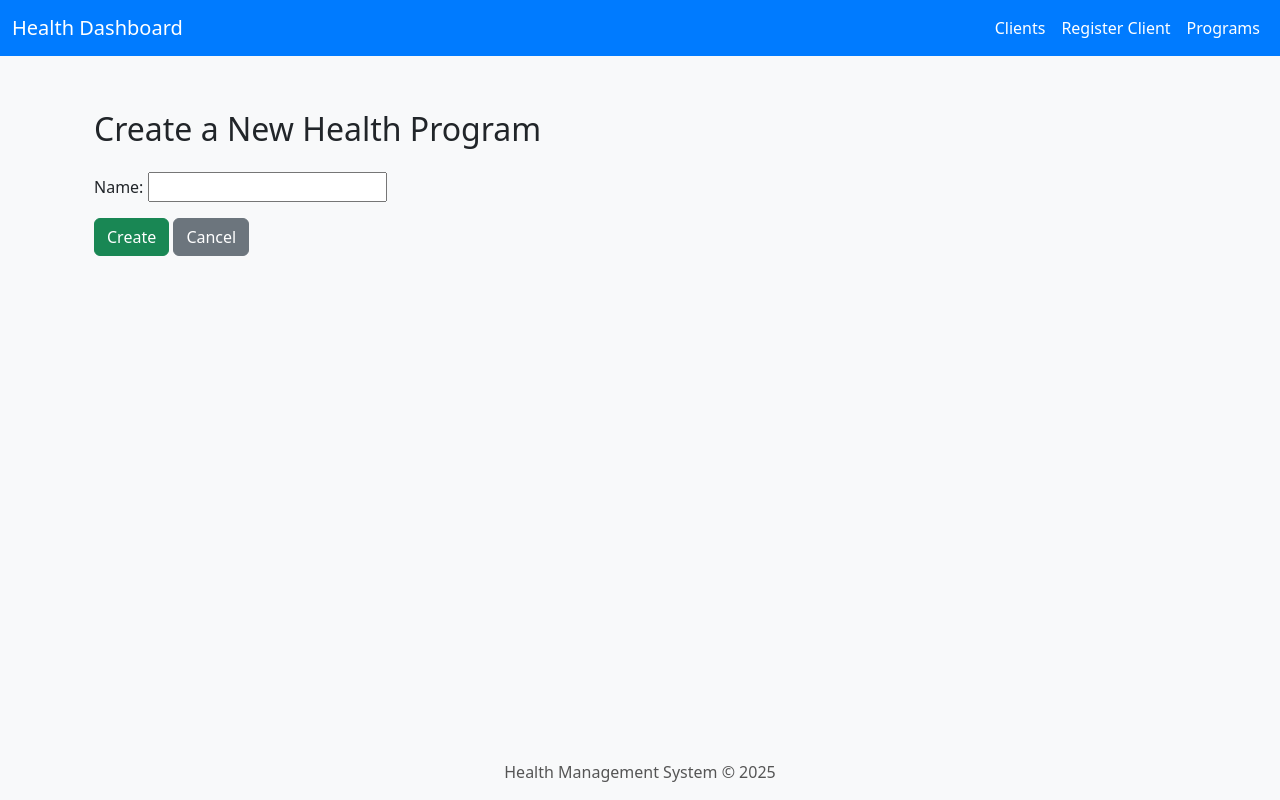
After one commit to Leeshirn/CEMA-Software-Engineering, a Django app: page /programs/create/ in a window 1280 px wide. The commit adds this page. Run offline with Django 5.2, Linux system fonts and the light colour scheme.

Commit message:
updating the clients edit feature and  creating a new program

```diff
--- a/health_system/health/forms.py
+++ b/health_system/health/forms.py
@@ -1,7 +1,16 @@
 from django import forms
-from .models import Client
+from .models import Client, HealthProgram
 
 class ClientForm(forms.ModelForm):
     class Meta:
         model = Client
         fields = ['first_name', 'last_name', 'email', 'phone', 'date_of_birth', 'programs']
+
+        widgets = {
+            'programs': forms.CheckboxSelectMultiple(),
+        }
+
+class HealthProgramForm(forms.ModelForm):
+    class Meta:
+        model = HealthProgram
+        fields = ['name']
--- a/health_system/health/templates/base.html
+++ b/health_system/health/templates/base.html
@@ -45,7 +45,7 @@
 
     {% block extra_head %}{% endblock %}
 </head>
-<body>
+<body class="d-flex flex-column min-vh-100">
 
 <!-- Navbar -->
 <nav class="navbar navbar-expand-lg">
@@ -65,23 +65,21 @@
                 <li class="nav-item">
                     <a class="nav-link" href="{% url 'program_list' %}">Programs</a>
                 </li>
-                <li class="nav-item">
-                    <a class="nav-link" href="/admin/">Admin</a>
-                </li>
+
             </ul>
         </div>
     </div>
 </nav>
 
 <!-- Main Content -->
-<div class="container">
+<main class="flex-grow-1 container py-4">
     {% block content %}
     {% endblock %}
-</div>
+</main>
 
 <!-- Footer -->
-<footer>
-    <p>Health Management System &copy; 2025</p>
+<footer class="mt-auto bg-light text-center py-3">
+    <p class="mb-0">Health Management System &copy; 2025</p>
 </footer>
 
 <!-- Bootstrap 5 JS Bundle (required for navbar toggler) -->
--- a/health_system/health/templates/client_detail.html
+++ b/health_system/health/templates/client_detail.html
@@ -15,5 +15,7 @@
         {% endfor %}
     </ul>
     <a href="{% url 'client_list' %}" class="btn btn-secondary mt-3">← Back to Clients</a>
+    <a href="{% url 'client_edit' client.pk %}" class="btn btn-outline-warning mt-3">Edit Programs</a>
+
 </div>
 {% endblock %}
--- a/health_system/health/templates/dashboard.html
+++ b/health_system/health/templates/dashboard.html
@@ -1,5 +1,5 @@
 {% extends "base.html" %}
-{% block title %}
+{% block content %}
 
 <div class="container">
     <h2 class="mb-4">Welcome to the Doctor Dashboard</h2>
--- /dev/null
+++ b/health_system/health/templates/program_form.html
@@ -0,0 +1,14 @@
+{% extends "base.html" %}
+{% block title %}Create Program{% endblock %}
+
+{% block content %}
+<div class="container">
+    <h2 class="mb-4">Create a New Health Program</h2>
+    <form method="post">
+        {% csrf_token %}
+        {{ form.as_p }}
+        <button type="submit" class="btn btn-success">Create</button>
+        <a href="{% url 'program_list' %}" class="btn btn-secondary">Cancel</a>
+    </form>
+</div>
+{% endblock %}
--- a/health_system/health/templates/program_list.html
+++ b/health_system/health/templates/program_list.html
@@ -2,6 +2,7 @@
 {% block content %}
 <div class="container">
     <h2 class="mb-4">Available Health Programs</h2>
+
     <div class="row">
         {% for program in programs %}
         <div class="col-md-4 mb-3">
@@ -13,5 +14,10 @@
         <p class="text-muted">No programs available.</p>
         {% endfor %}
     </div>
+    <div class="d-flex justify-content-between align-items-center mb-4">
+
+        <a href="{% url 'program_create' %}" class="btn btn-primary">➕ Create New Program</a>
+    </div>
+
 </div>
 {% endblock %}
--- a/health_system/health/urls.py
+++ b/health_system/health/urls.py
@@ -2,8 +2,7 @@ from django.urls import path, include
 from rest_framework.routers import DefaultRouter
 from .views import (
     dashboard, client_list, client_detail,
-    client_create, program_list,
-    ClientViewSet, HealthProgramViewSet
+    client_create, program_list, program_create, client_edit, ClientViewSet, HealthProgramViewSet
 )
 
 router = DefaultRouter()
@@ -18,6 +17,10 @@ urlpatterns = [
     path('clients/create/', client_create, name='client_create'),
     path('clients/<int:pk>/', client_detail, name='client_detail'),
     path('programs/', program_list, name='program_list'),
+    path('programs/create/', program_create, name='program_create'),
+    path('clients/<int:pk>/edit/', client_edit, name='client_edit'),
+
+
 
     #add API routes
     path('api/', include(router.urls)),
--- a/health_system/health/views.py
+++ b/health_system/health/views.py
@@ -1,21 +1,19 @@
+from django.shortcuts import render, get_object_or_404, redirect
 from rest_framework import viewsets
 from .models import Client, HealthProgram
 from .serializers import ClientSerializer, HealthProgramSerializer
+from .forms import ClientForm, HealthProgramForm
 
 class ClientViewSet(viewsets.ModelViewSet):
     queryset = Client.objects.all()
     serializer_class = ClientSerializer
 
-
 class HealthProgramViewSet(viewsets.ModelViewSet):
     queryset = HealthProgram.objects.all()
     serializer_class = HealthProgramSerializer
-from django.shortcuts import render, get_object_or_404, redirect
-from .models import Client, HealthProgram
-from .forms import ClientForm
 
 def dashboard(request):
-    return render(request, 'dashboard.html')
+    return render(request, 'dashboard.html', {'dashboard': dashboard})
 
 def client_list(request):
     clients = Client.objects.all()
@@ -24,6 +22,18 @@ def client_list(request):
 def client_detail(request, pk):
     client = get_object_or_404(Client, pk=pk)
     return render(request, 'client_detail.html', {'client': client})
+
+def client_edit(request, pk):
+    client = get_object_or_404(Client, pk=pk)
+    if request.method == 'POST':
+        form = ClientForm(request.POST, instance=client)
+        if form.is_valid():
+            form.save()
+            return redirect('client_detail', pk=client.pk)
+    else:
+        form = ClientForm(instance=client)
+    return render(request, 'client_form.html', {'form': form})
+
 
 def client_create(request):
     if request.method == 'POST':
@@ -38,3 +48,13 @@ def client_create(request):
 def program_list(request):
     programs = HealthProgram.objects.all()
     return render(request, 'program_list.html', {'programs': programs})
+
+def program_create(request):
+    if request.method == 'POST':
+        form = HealthProgramForm(request.POST)
+        if form.is_valid():
+            form.save()
+            return redirect('program_list')
+    else:
+        form = HealthProgramForm()
+    return render(request, 'program_form.html', {'form': form})
```
Also changed, not shown: health_system/db.sqlite3.
